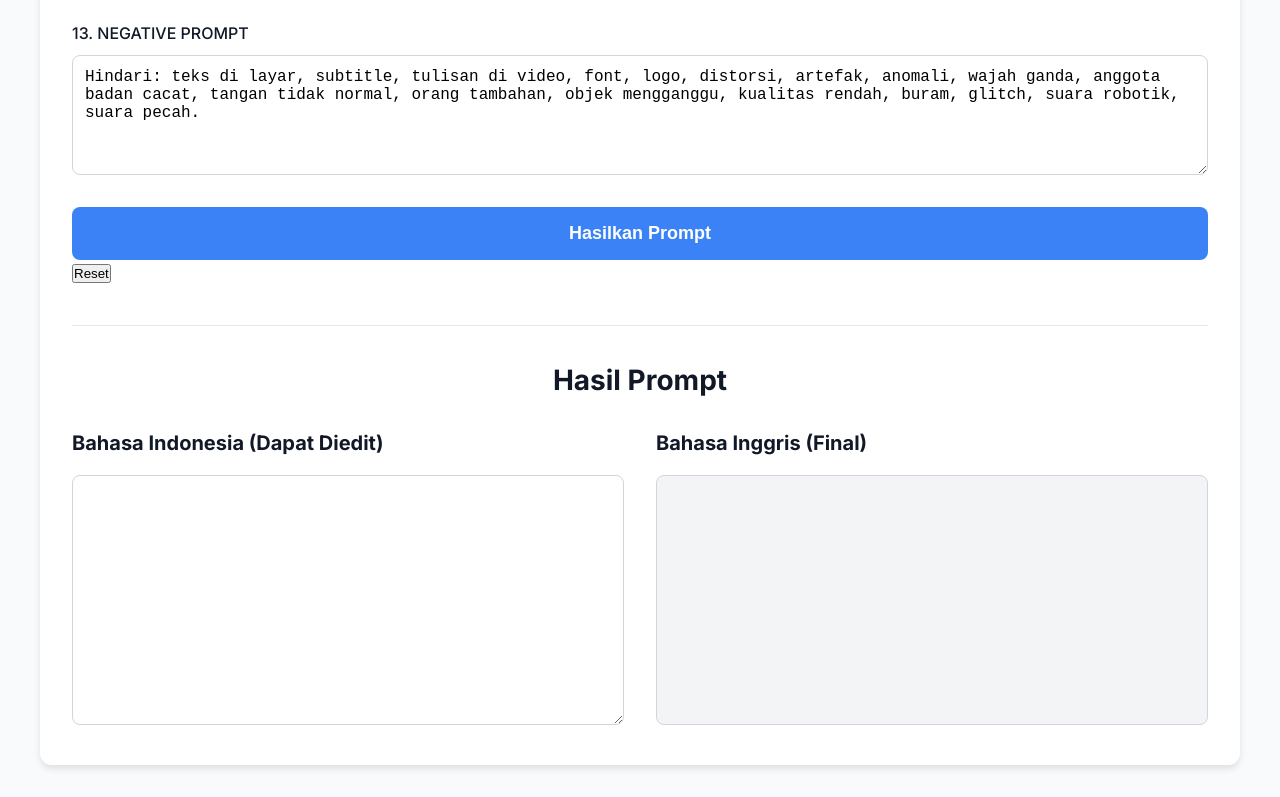
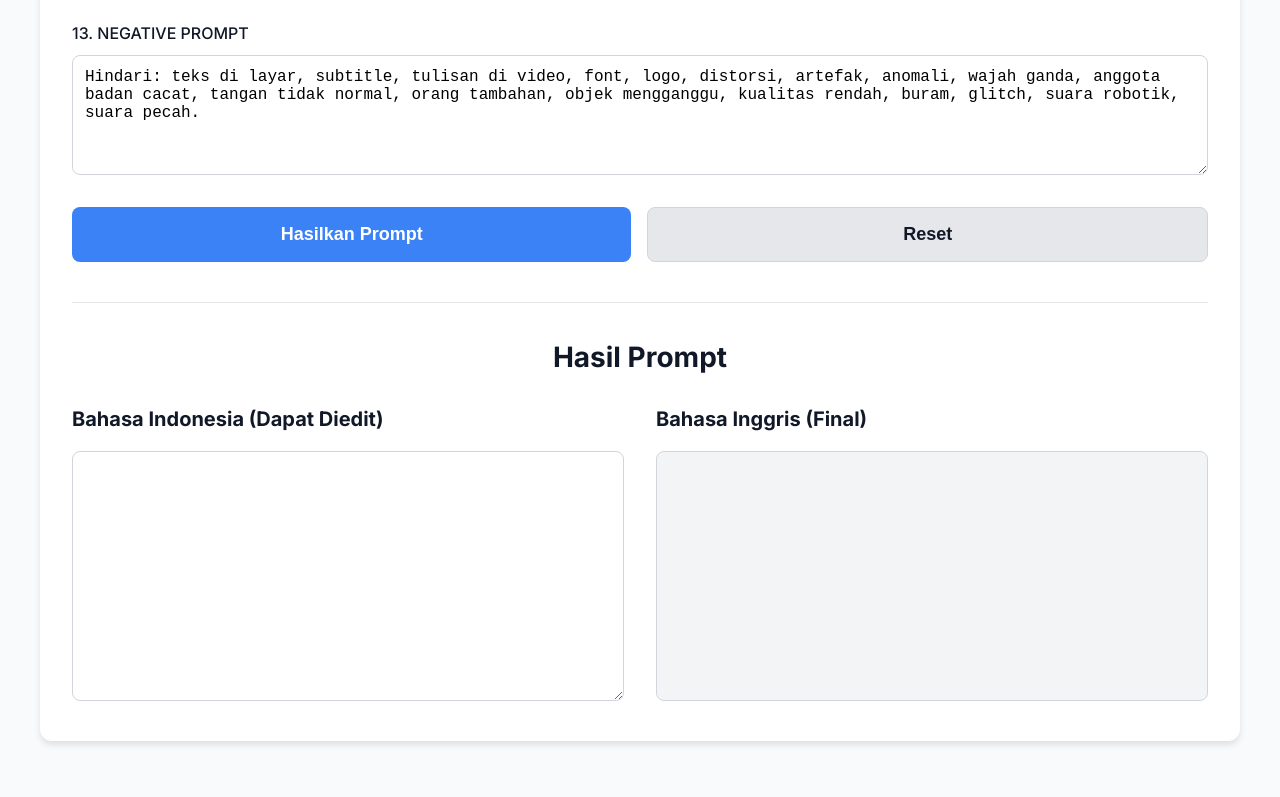
Before and after one commit to Iriyadi/Veo3promptgenertor, a plain HTML site: page index.html in a window 1280 px wide. Shown: the part 974-1771 px from the top of the page. After the commit the page ends 1747 px from the top, so only its background shows below. Drawn offline with Linux system fonts and the light colour scheme.

Commit message:
style.css

```diff
--- a/style.css
+++ b/style.css
@@ -99,23 +99,41 @@ header p {
     resize: vertical;
 }
 
-#generate-btn {
+.button-group {
+    display: flex;
+    gap: 1rem;
+    margin-top: 2rem;
+}
+
+#generate-btn, #reset-btn {
     display: block;
     width: 100%;
     padding: 1rem;
-    margin-top: 2rem;
-    background-color: var(--primary-color);
-    color: var(--white);
     border: none;
     border-radius: 8px;
     font-size: 1.125rem;
     font-weight: 600;
     cursor: pointer;
-    transition: background-color 0.2s;
+    transition: background-color 0.2s, border-color 0.2s;
+}
+
+#generate-btn {
+    background-color: var(--primary-color);
+    color: var(--white);
 }
 
 #generate-btn:hover {
     background-color: #2563EB; /* Biru lebih gelap */
+}
+
+#reset-btn {
+    background-color: var(--light-gray);
+    color: var(--secondary-color);
+    border: 1px solid var(--border-color);
+}
+
+#reset-btn:hover {
+    background-color: #D1D5DB;
 }
 
 .output-container h2 {
```
